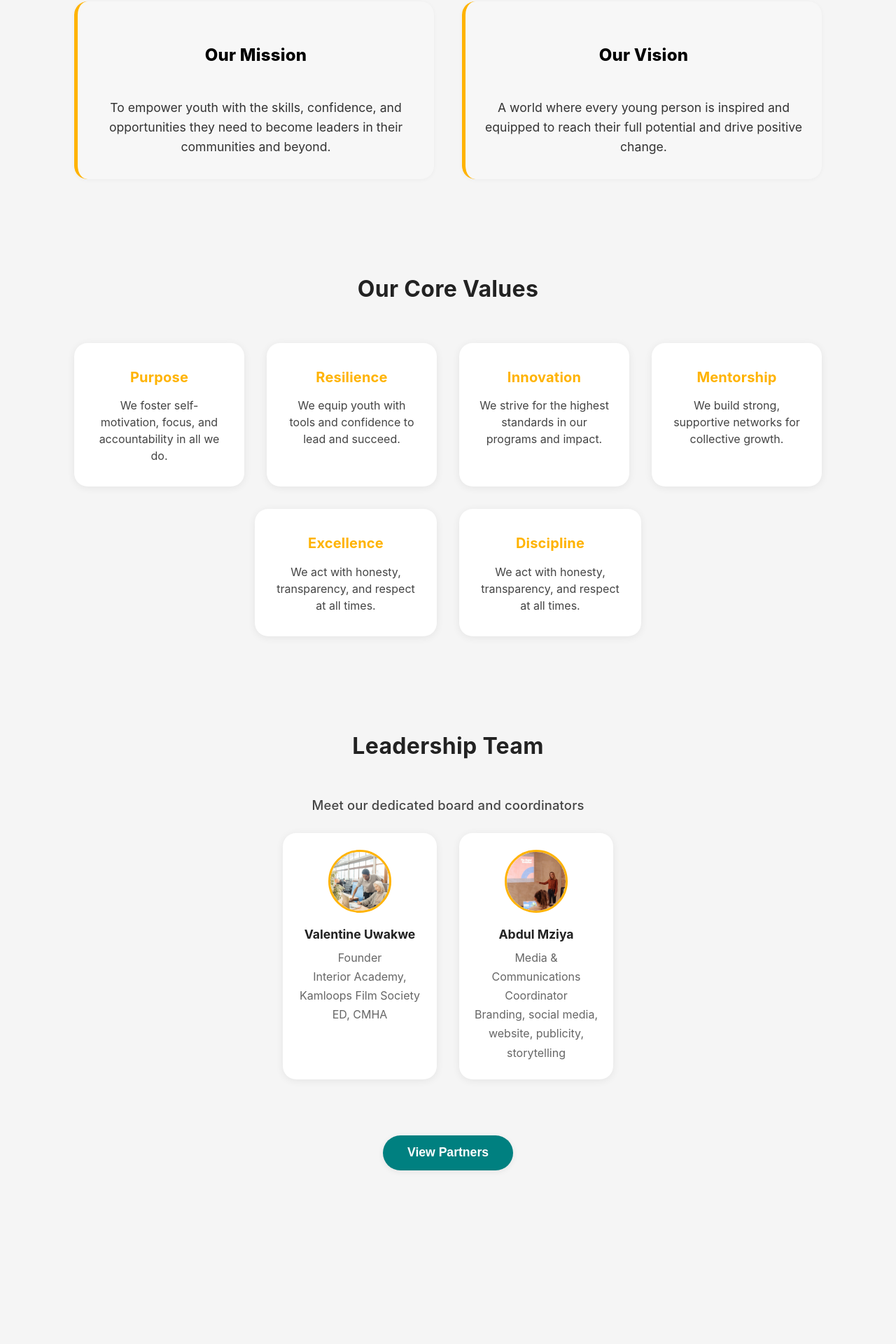
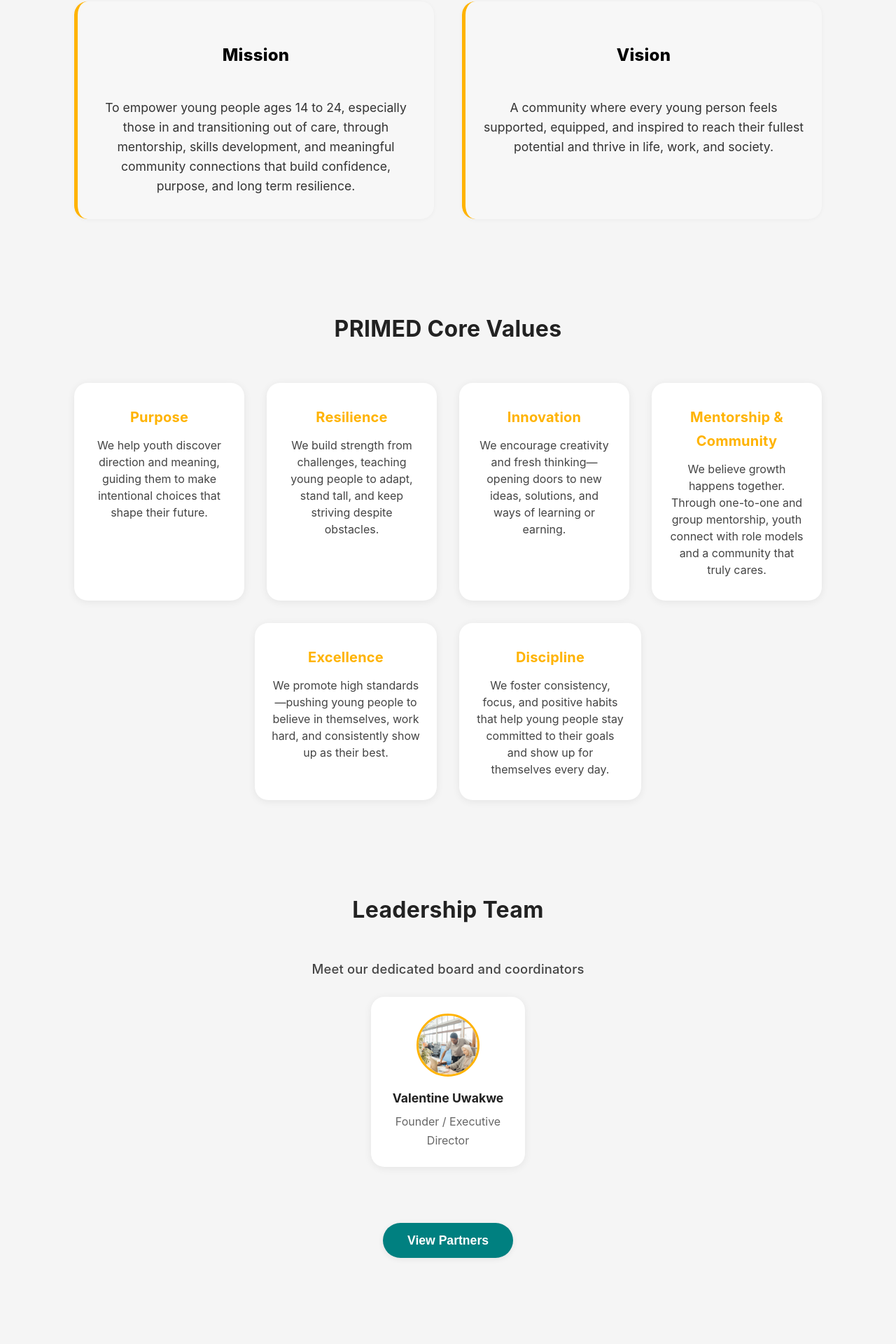
Before and after one commit to AbdulkarimMziya/Youth_hub, a React (Vite) app: page /about-us in a window 1280 px wide. Shown: the part 1689-3609 px from the top of the page at 70% size. Built offline with nearby package versions, Linux system fonts and the light colour scheme; the HTML template or start-up script is replaced by a standard one.

Commit message:
feat: enhance StaffForm with async submission and loading state; update AboutUs content and styling

```diff
--- a/src/Components/StaffForm/StaffForm.jsx
+++ b/src/Components/StaffForm/StaffForm.jsx
@@ -37,6 +37,7 @@ export default function StaffForm() {
   const [errors, setErrors] = useState({});
   const [touched, setTouched] = useState({});
   const [submitted, setSubmitted] = useState(false);
+  const [isSubmitting, setIsSubmitting] = useState(false);
 
   const handleChange = (e) => {
         setForm({ ...form, [e.target.name]: e.target.value });
@@ -50,17 +51,41 @@ export default function StaffForm() {
         setErrors((prev) => ({ ...prev, [e.target.name]: fieldErrors[e.target.name] }));
   };
 
-  const handleSubmit = (e) => {
+const handleSubmit = async (e) => {
   e.preventDefault();
   const validationErrors = validate(form);
-
   setErrors(validationErrors);
   setTouched({ name: true, email: true, phone: true, position: true, motivation: true });
 
   if (Object.keys(validationErrors).length === 0) {
+    setIsSubmitting(true);
+    try {
+      const response = await fetch(
+        "https://script.google.com/macros/s/AKfycbxqHh1aeEDF5iYQDm7V5iqm0jHAVsTLRRsrPE0hB_auTdTH9OcNIFBSFODKWDsh7_o/exec",
+        {
+          method: "POST",
+          mode: "no-cors",
+          headers: { "Content-Type": "application/json" },
+          body: JSON.stringify(form),
+        }
+      );
+
+
+      if (response && (response.ok || response.type === 'opaque')) {
         setSubmitted(true);
+      } else {
+        console.error('Unexpected response while submitting form', response);
+        alert('Something went wrong. Please try again later.');
+      }
+    } catch (error) {
+      console.error("Error submitting form:", error);
+      alert("Something went wrong. Please try again later.");
+    } finally {
+      setIsSubmitting(false);
+    }
   }
 };
+
 
   if (submitted) {
     return <div className="staff-form-success">Thank you for your application!</div>;
@@ -137,7 +162,7 @@ export default function StaffForm() {
         />
         {errors.motivation && touched.motivation && <span className="form-error">{errors.motivation}</span>}
       </label>
-      <button type="submit">Submit Application</button>
+      <button type="submit" disabled={isSubmitting}>{isSubmitting ? 'Submitting...' : 'Submit Application'}</button>
     </form>
   );
 }
--- a/src/pages/AboutUs.css
+++ b/src/pages/AboutUs.css
@@ -508,19 +508,27 @@
   list-style: none;
   padding: 0;
   margin: 0 auto;
-  max-width: 400px;
+  max-width: 100%;
+  display: grid;
+  grid-template-columns: repeat(auto-fit, minmax(160px, 1fr));
+  gap: 0.8rem;
+  align-items: start;
 }
 .aboutus-partners-list li {
   background: #f7f7f7;
   border-radius: 1.2rem;
-  padding: 1rem;
-  margin: 0.5rem 0;
+  padding: 0.9rem 1rem;
   font-weight: 600;
   color: #008080;
   box-shadow: 0 1px 6px rgba(0,0,0,0.04);
   opacity: 1;
   transform: translateY(0);
   transition: opacity 0.35s cubic-bezier(0.4,0,0.2,1), transform 0.35s cubic-bezier(0.4,0,0.2,1);
+  display: flex;
+  align-items: center;
+  justify-content: center;
+  text-align: center;
+  min-height: 48px;
 }
 .aboutus-partners-list.slide-hide li {
   opacity: 0;
--- a/src/pages/AboutUs.jsx
+++ b/src/pages/AboutUs.jsx
@@ -9,16 +9,38 @@ function AboutUs() {
     'Interior Academy',
     'Kamloops Film Society ED',
     'CMHA',
-    'Other Community Partners'
+    'BGC',
+    'Foundry Kamloops',
+    'A New Tomorrow',
+    'United Way BC',
+    'Children Therapy'
   ];
   // values for the Core Values cards
   const values = [
-    { title: 'Purpose', text: 'We foster self-motivation, focus, and accountability in all we do.' },
-    { title: 'Resilience', text: 'We equip youth with tools and confidence to lead and succeed.' },
-    { title: 'Innovation', text: 'We strive for the highest standards in our programs and impact.' },
-    { title: 'Mentorship', text: 'We build strong, supportive networks for collective growth.' },
-    { title: 'Excellence', text: 'We act with honesty, transparency, and respect at all times.' },
-    { title: 'Discipline', text: 'We act with honesty, transparency, and respect at all times.' }
+    {
+      title: 'Purpose',
+      text: 'We help youth discover direction and meaning, guiding them to make intentional choices that shape their future.'
+    },
+    {
+      title: 'Resilience',
+      text: 'We build strength from challenges, teaching young people to adapt, stand tall, and keep striving despite obstacles.'
+    },
+    {
+      title: 'Innovation',
+      text: 'We encourage creativity and fresh thinking—opening doors to new ideas, solutions, and ways of learning or earning.'
+    },
+    {
+      title: 'Mentorship & Community',
+      text: 'We believe growth happens together. Through one-to-one and group mentorship, youth connect with role models and a community that truly cares.'
+    },
+    {
+      title: 'Excellence',
+      text: 'We promote high standards—pushing young people to believe in themselves, work hard, and consistently show up as their best.'
+    },
+    {
+      title: 'Discipline',
+      text: 'We foster consistency, focus, and positive habits that help young people stay committed to their goals and show up for themselves every day.'
+    }
   ];
 
   // refs for each card
@@ -104,15 +126,15 @@ function AboutUs() {
       <section className="aboutus-mission-vision">
         <div className="aboutus-mv-container">
           <div className="aboutus-mv-block aboutus-mv-mission">
-            <h2>Our Mission</h2>
+            <h2>Mission</h2>
             <p>
-              To empower youth with the skills, confidence, and opportunities they need to become leaders in their communities and beyond.
+              To empower young people ages 14 to 24, especially those in and transitioning out of care, through mentorship, skills development, and meaningful community connections that build confidence, purpose, and long term resilience.
             </p>
           </div>
           <div className="aboutus-mv-block aboutus-mv-vision">
-            <h2>Our Vision</h2>
+            <h2>Vision</h2>
             <p>
-              A world where every young person is inspired and equipped to reach their full potential and drive positive change.
+              A community where every young person feels supported, equipped, and inspired to reach their fullest potential and thrive in life, work, and society.
             </p>
           </div>
         </div>
@@ -120,7 +142,7 @@ function AboutUs() {
 
       {/* Core Values Section */}
       <section className="aboutus-values">
-        <h2 className="aboutus-values-title">Our Core Values</h2>
+        <h2 className="aboutus-values-title">PRIMED Core Values</h2>
         <div className="aboutus-values-cards">
           {values.map((value, index) => (
             <div
@@ -140,18 +162,10 @@ function AboutUs() {
         <h2 className="aboutus-team-title">Leadership Team</h2>
         <div className="aboutus-team-subtitle">Meet our dedicated board and coordinators</div>
         <div className="aboutus-team-grid">
-          {/* Board Members */}
           <div className="aboutus-team-member">
             <img src="/youth-leadership-img.jpg" alt="Valentine Uwakwe" className="aboutus-team-photo" />
             <div className="aboutus-team-name">Valentine Uwakwe</div>
-            <div className="aboutus-team-role">Founder<br/>Interior Academy, Kamloops Film Society ED, CMHA</div>
-          </div>
-
-          {/* Coordinators */}
-          <div className="aboutus-team-member">
-            <img src="/youth-growth-img.jpg" alt="Abdul Mziya" className="aboutus-team-photo" />
-            <div className="aboutus-team-name">Abdul Mziya</div>
-            <div className="aboutus-team-role">Media & Communications Coordinator<br/>Branding, social media, website, publicity, storytelling</div>
+            <div className="aboutus-team-role">Founder / Executive Director</div>
           </div>
         </div>
       </section>
```
Lines whose indentation alone changed are shown as unchanged.
